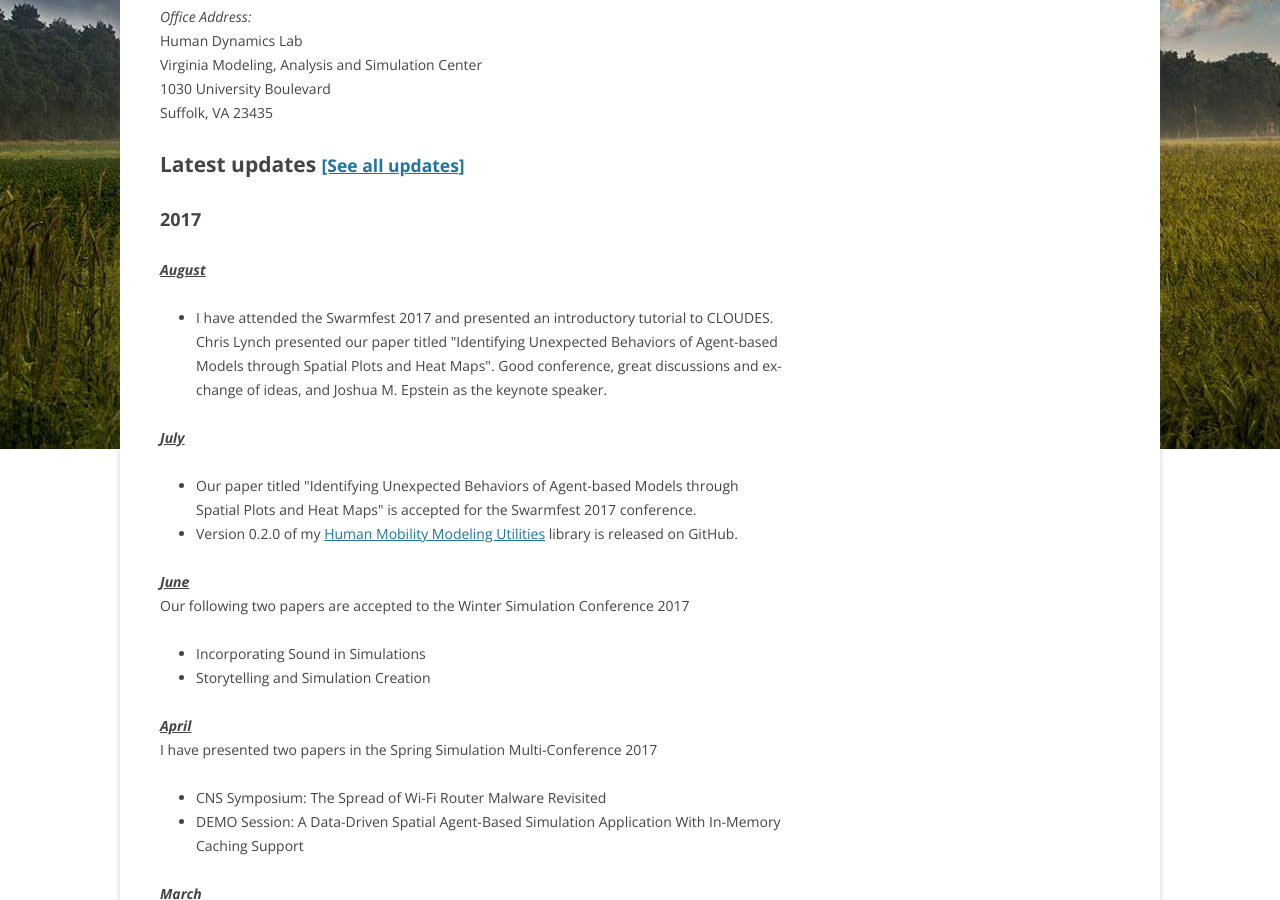
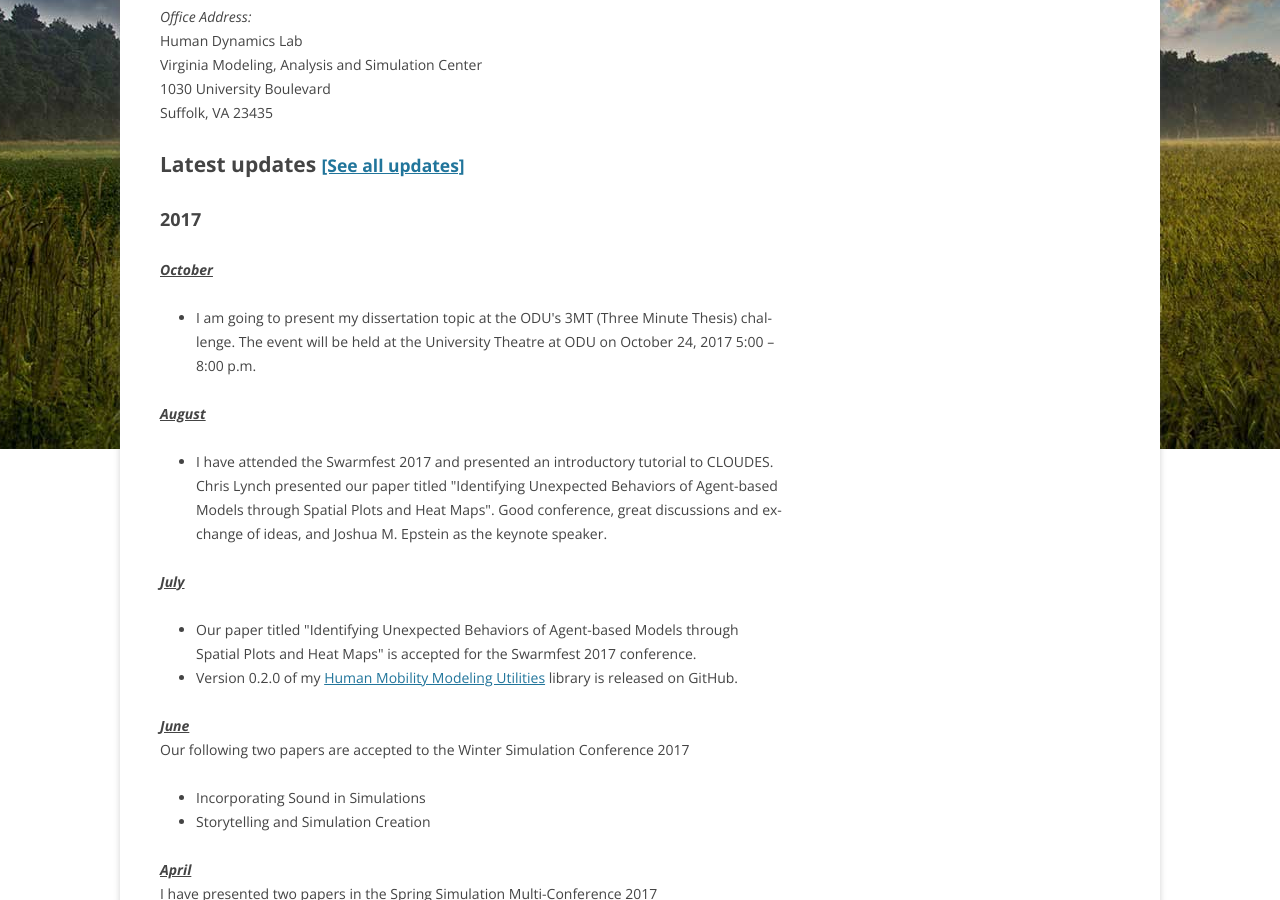
Before and after one commit to hamdikavak/hamdikavak.github.io, a Jekyll site: the page built from index.html, in a window 1280 px wide and 900 px high, scrolled down 569 px. Built offline with Jekyll 4.4.1, drawn with Linux system fonts in a browser that asks for light colours; nearby versions of some CDN libraries; library files that are not in the unit come from our copies.

Commit message:
3MT news update

```diff
--- a/_includes/updates.html
+++ b/_includes/updates.html
@@ -1,5 +1,14 @@
 <h2>2017</h2>
 
+<p>
+	<strong><em><u>October</u></em></strong>
+  	<ul>
+	    <li>
+	    	I am going to present my dissertation topic at the ODU's 3MT (Three Minute Thesis) challenge. The event will be held at the University Theatre at ODU on October 24, 2017
+5:00 – 8:00 p.m.
+	    </li>
+	</ul>
+</p>
 <p>
 	<strong><em><u>August</u></em></strong>
   	<ul>
```
Lines whose indentation alone changed are shown as unchanged.
